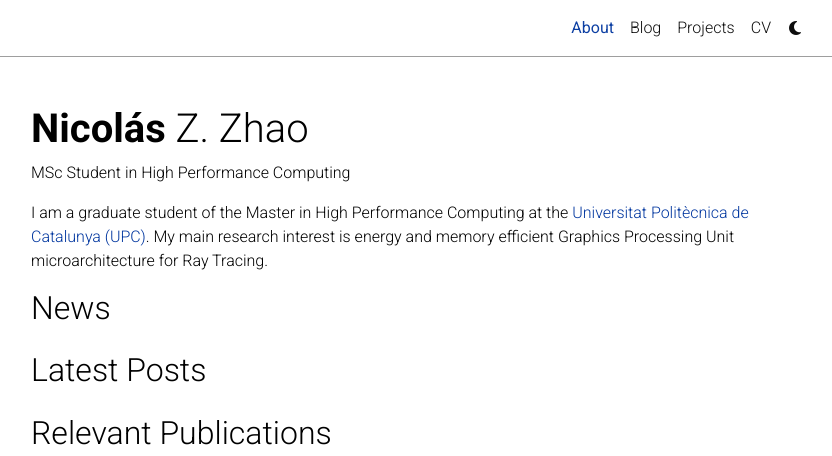
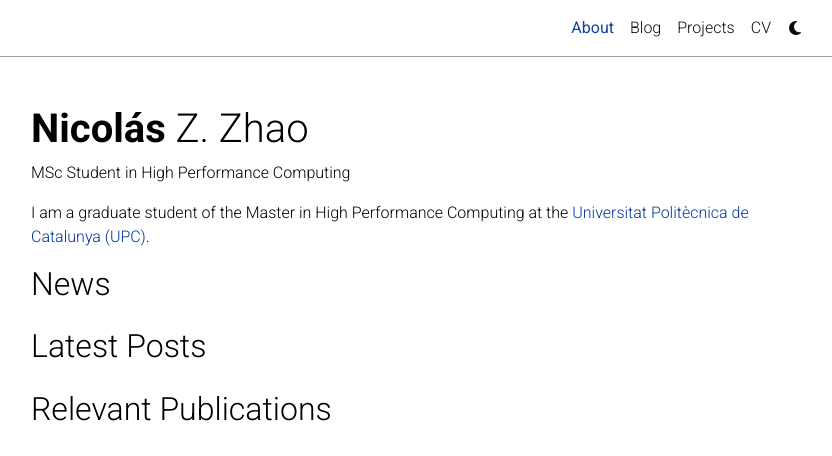
Before and after one commit to nicolasZhao1908/nicolasZhao1908.github.io, a Jekyll site: the page built from _pages/about.md, in a window 1280 px wide, cut to the strip 0-456 px from the top of the page. Shown: the whole strip, without its empty margins (224-1056 px from the left). Built offline with Jekyll 4.4.1, drawn with Linux system fonts in a browser that asks for light colours; comment, search, counter and statistics services are not loaded; a style sheet for code colours, icons or effects is not loaded.

Commit message:
Update about.md

```diff
--- a/_pages/about.md
+++ b/_pages/about.md
@@ -16,4 +16,4 @@
 ---
 
 I am a graduate student of the Master in High Performance Computing at the
-[Universitat Politècnica de Catalunya (UPC)](https://www.upc.edu/en/). My main research interest is energy and memory efficient Graphics Processing Unit microarchitecture for Ray Tracing.
+[Universitat Politècnica de Catalunya (UPC)](https://www.upc.edu/en/).
```
